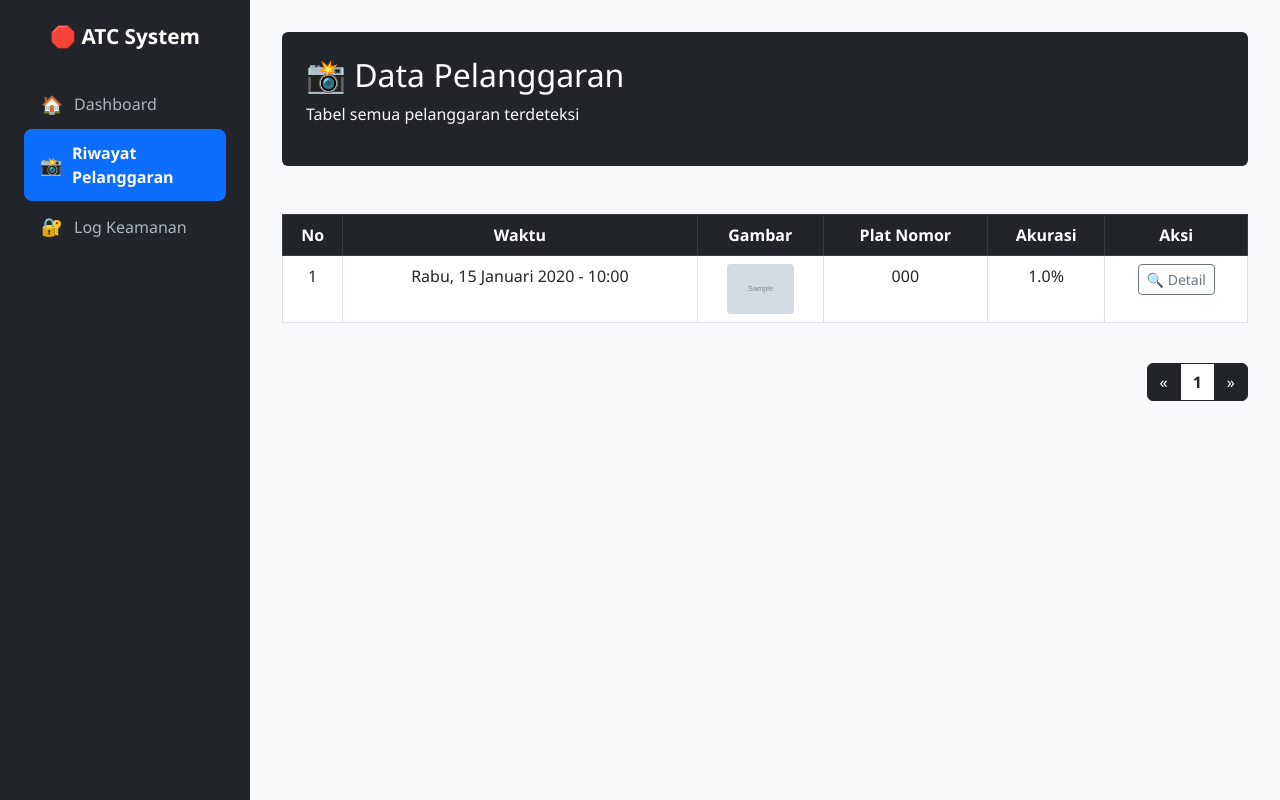
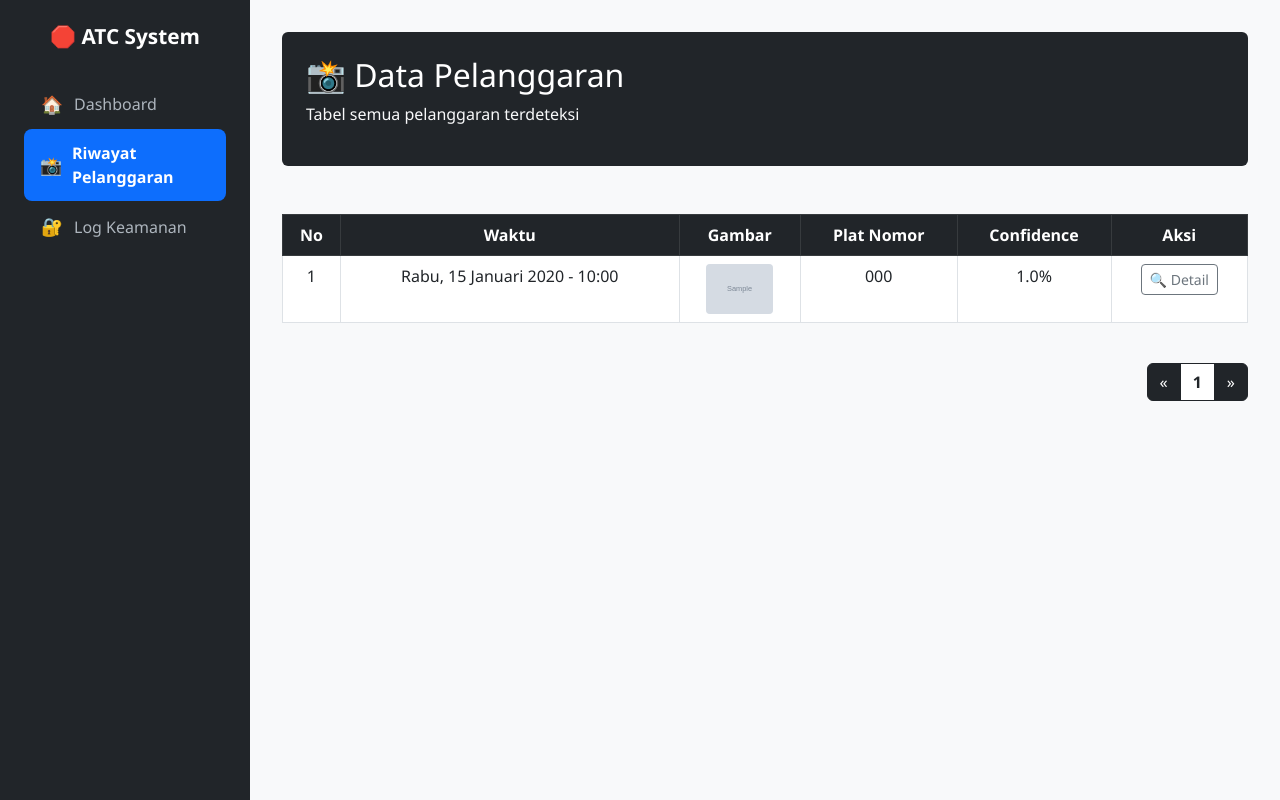
Before and after one commit to Tirta71/encrypted-violation-logger, a Flask app: page /data in a window 1280 px wide. Run offline with Flask 3, Linux system fonts and the light colour scheme; tables that the repository leaves empty hold one stand-in row (values such as "Sample post"); grey boxes marked "Sample" are stand-in pictures.

Commit message:
fix akurasi table

```diff
--- a/app/templates/data.html
+++ b/app/templates/data.html
@@ -17,7 +17,7 @@ block content %}
         <th>Waktu</th>
         <th>Gambar</th>
         <th>Plat Nomor</th>
-        <th>Akurasi</th>
+        <th>Confidence</th>
         <th>Aksi</th>
       </tr>
     </thead>
--- a/app/templates/detail.html
+++ b/app/templates/detail.html
@@ -46,7 +46,7 @@ block content %}
       <div>: {{ record.plat_nomor }}</div>
     </div>
     <div class="mb-3 d-flex">
-      <div style="min-width: 140px"><strong>🎯 Akurasi</strong></div>
+      <div style="min-width: 140px"><strong>🎯 Confidence</strong></div>
       <div>
         : {% if record.confidence == record.confidence|int %} {{
         record.confidence|int }}% {% else %} {{ record.confidence }}% {% endif
```
